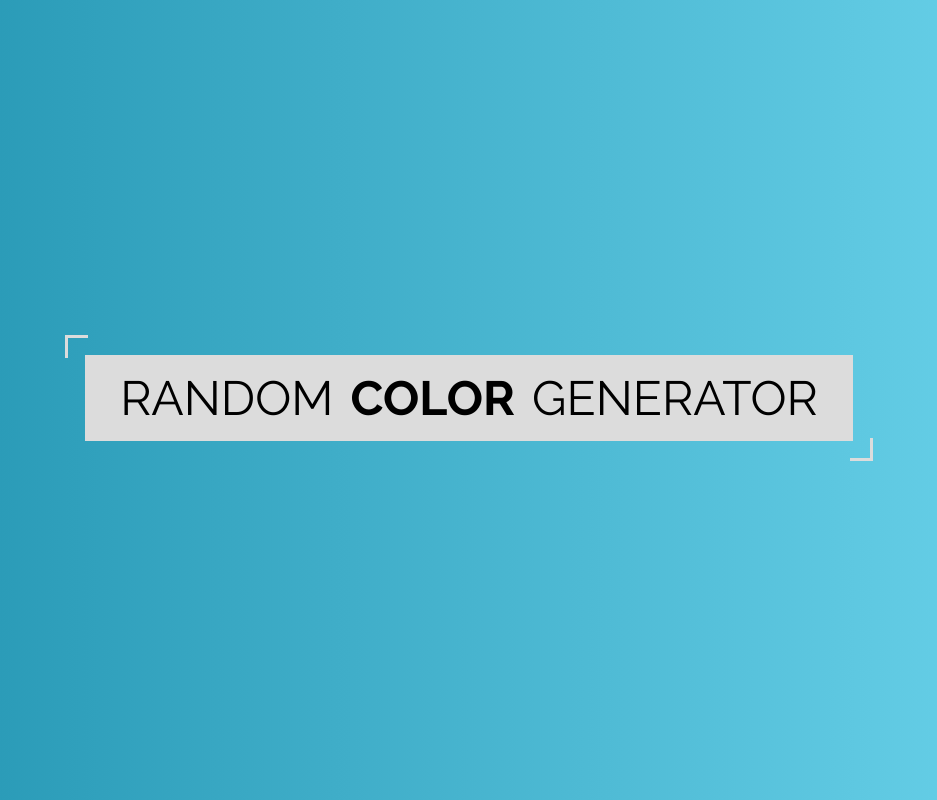
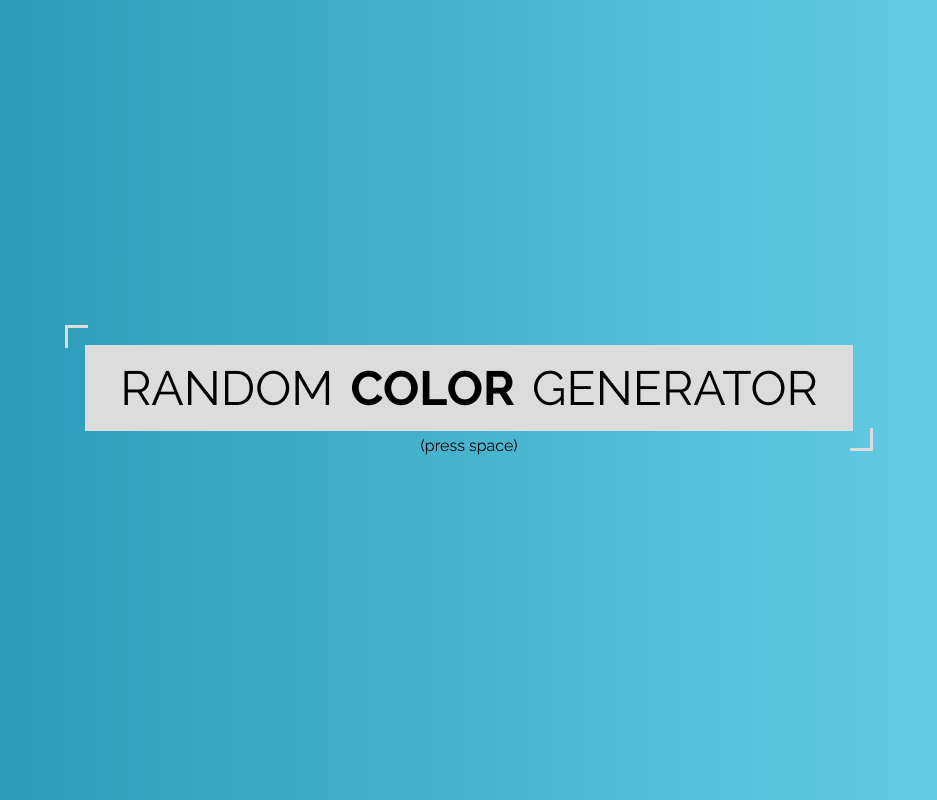
Before and after one commit to tediko/randomColorGenerator, a plain HTML site: page index.html in a window 1280 px wide. Shown: the whole page, without its empty margins (171-1108 px from the left). Drawn offline with Linux system fonts and the light colour scheme.

Commit message:
Added span to generator__list

```diff
--- a/index.html
+++ b/index.html
@@ -12,7 +12,9 @@
     <section class="generator">
         <div class="generator__container">
             <h1 class="generator__heading">Random <span class="generator__span">color</span> generator</h1>
-            <ul class="generator__list"></ul>
+            <ul class="generator__list">
+                <span class="generator__message">(press space)</span>
+            </ul>
         </div>
     </section>
     <script src="js/app.js"></script>
```
